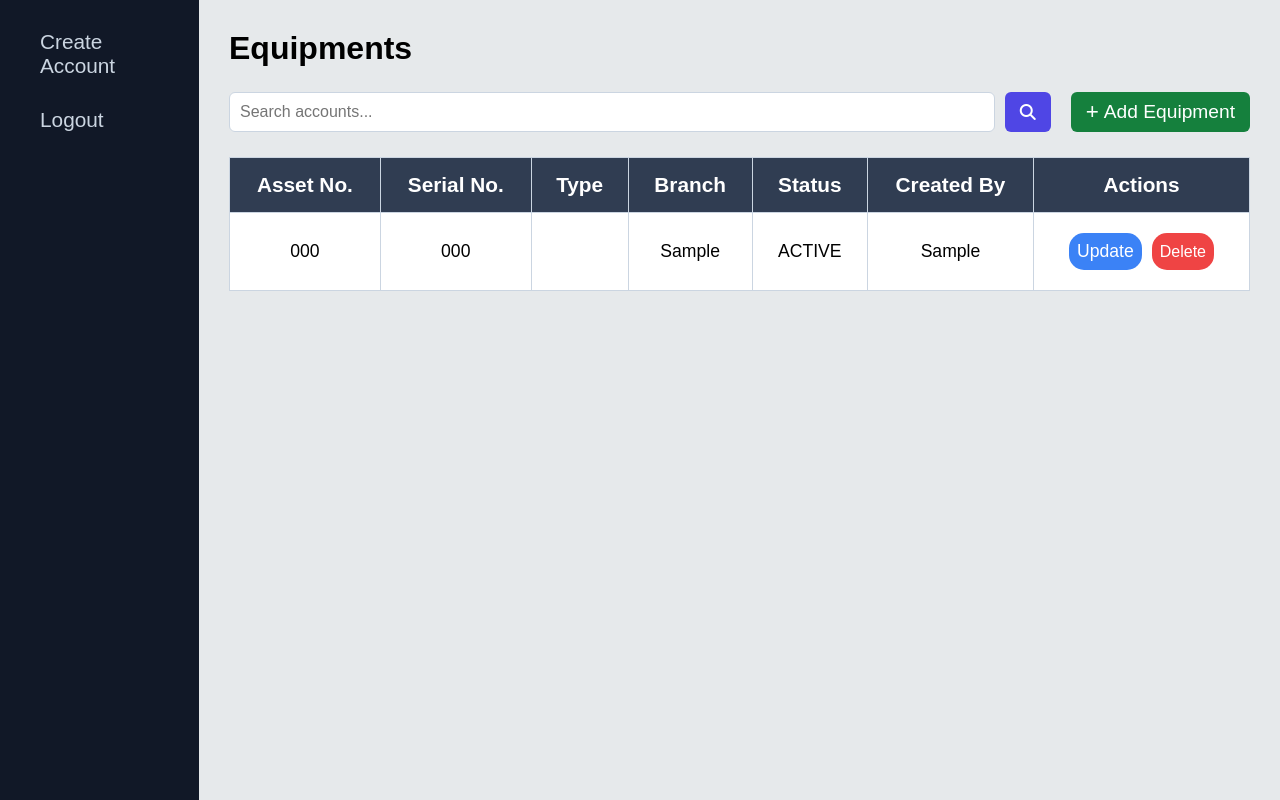
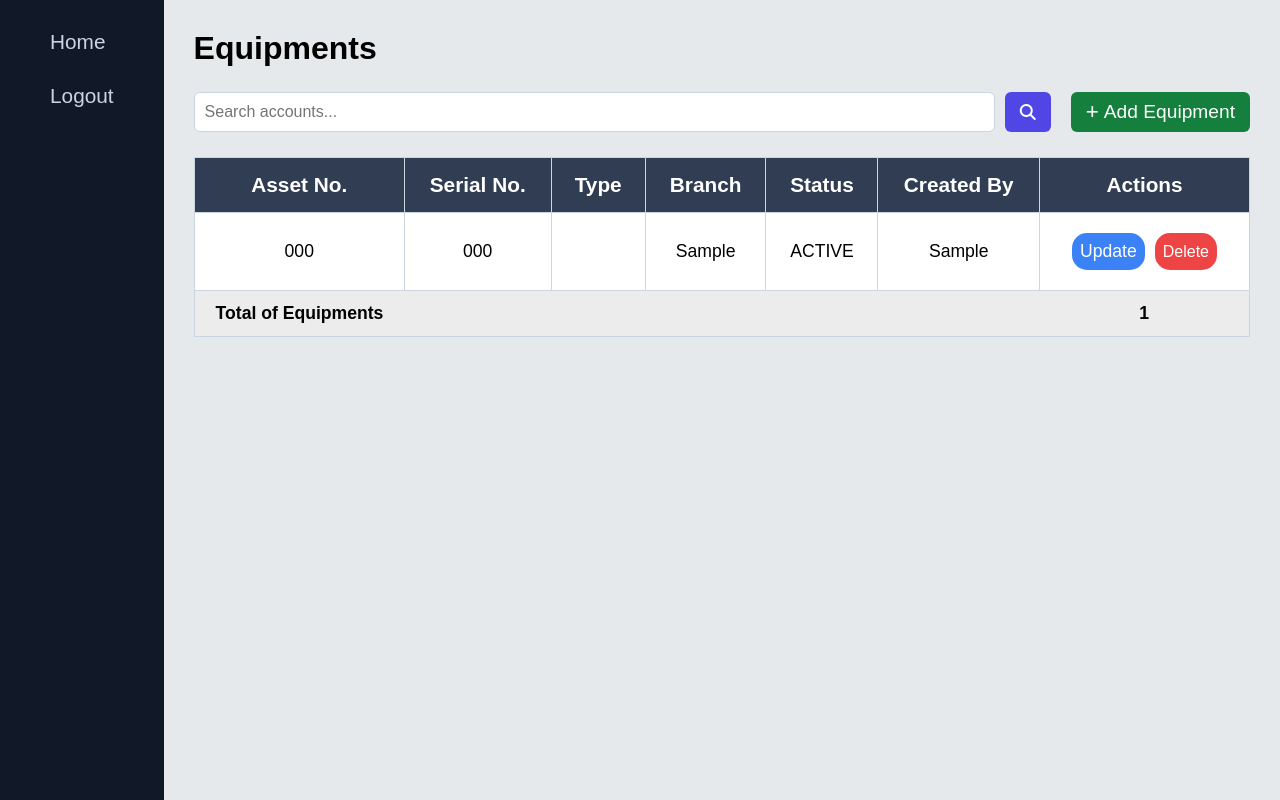
Before and after one commit to johnbhd/php, a PHP site: page /equipmentManagement/equipment-management.php in a window 1280 px wide. Shown: the part 110-910 px from the top of the page. Run offline with PHP 8.4, Linux system fonts and the light colour scheme; the visitor is signed in with stand-in values (Sample User, id 1); tables that the repository leaves empty or names only in its code hold one stand-in row (values such as "Sample post").

Commit message:
feat(equipment-system): update and delete logs

```diff
--- a/EquipmentManagement/equipmentManagement/delete-equipment.php
+++ b/EquipmentManagement/equipmentManagement/delete-equipment.php
@@ -9,6 +9,16 @@ if (isset($_POST['btndelete'])) {
         mysqli_stmt_bind_param($stmt, "s", $id);
         mysqli_stmt_execute($stmt);
 
+        $logs = "INSERT INTO tbllogs (datelog, timelog, action, module, performedby, performedto) VALUES (?,?,?,?,?,?);";
+        $logsStmt = mysqli_prepare($link, $logs);
+
+        $date = date("d/m/Y");
+        $time = date("h:i:sa");
+        $action = "Delete equipments";
+        $module = "Equipments Management";
+
+        mysqli_stmt_bind_param($logsStmt, "ssssss", $date, $time, $action, $module, $_SESSION["username"], $id);
+        if (mysqli_execute($logsStmt)) {
             $_SESSION['message'] = [
                 'type' => 'success',
                 'text' => 'Successfully deleted equipment #'.$id.'.'
@@ -17,6 +27,7 @@ if (isset($_POST['btndelete'])) {
                 window.location.href = '{$_SERVER['PHP_SELF']}';
             </script>";
             exit;
+        }
 
     } else {
         $_SESSION['message'] = [
--- a/EquipmentManagement/equipmentManagement/equipment-management.php
+++ b/EquipmentManagement/equipmentManagement/equipment-management.php
@@ -155,6 +155,9 @@ tr, th, td {
     text-align: center;
     white-space: nowrap;
 }
+tr:nth-child(odd) {
+    background-color: #f9f9fb;
+}
 
 .actions {
     display: flex;
@@ -188,6 +191,19 @@ tr, th, td {
 td.actions {
     border: none;
 }
+.countTotal td {
+    border: none !important;
+    background-color: #ececec;
+    padding: 12px 14px;
+    font-weight: 600;
+}
+
+.countTotal td:last-child {
+    font-weight: 700;
+    text-align: center;
+}
+
+
 
 @media screen and (max-width:  768px) {
     .mobile-block {
@@ -261,10 +277,14 @@ td.actions {
                                     class='delete'>
                                     Delete
                                 </button>";
-
                             echo "</td>";
                             echo "</tr>";
                         }
+                        echo "<tr class='countTotal'>";
+                        echo "<td>Total of Equipments</td>";
+                        echo "<td colspan='5'></td>";
+                        echo "<td>". mysqli_num_rows($result)."</td>";
+                        echo "</tr>";
                         echo "</table>";
                     } else {
                         echo "No record/s found.";
--- a/EquipmentManagement/includes/nav-sidebar.php
+++ b/EquipmentManagement/includes/nav-sidebar.php
@@ -28,7 +28,7 @@ nav img {
 aside {
     display: flex;
     flex-direction: column;
-    padding: 30px 40px;
+    padding: 30px 50px;
     min-height: 100vh;
     gap: 30px;
     background-color: #111827;
@@ -128,7 +128,7 @@ main {
     </nav>
     <main>
         <aside id="sidebar">
-            <a href="../userManagement/create-account.php">Create Account</a>
+            <a href="../equipmentManagement/equipment-management.php">Home</a>
             <a href="../auth/logout.php">Logout</a>
 
         </aside>
```
Also changed, not shown: EquipmentManagement/equipmentManagement/update-equipment.php (+17 -5 lines). Lines whose indentation alone changed are shown as unchanged.
